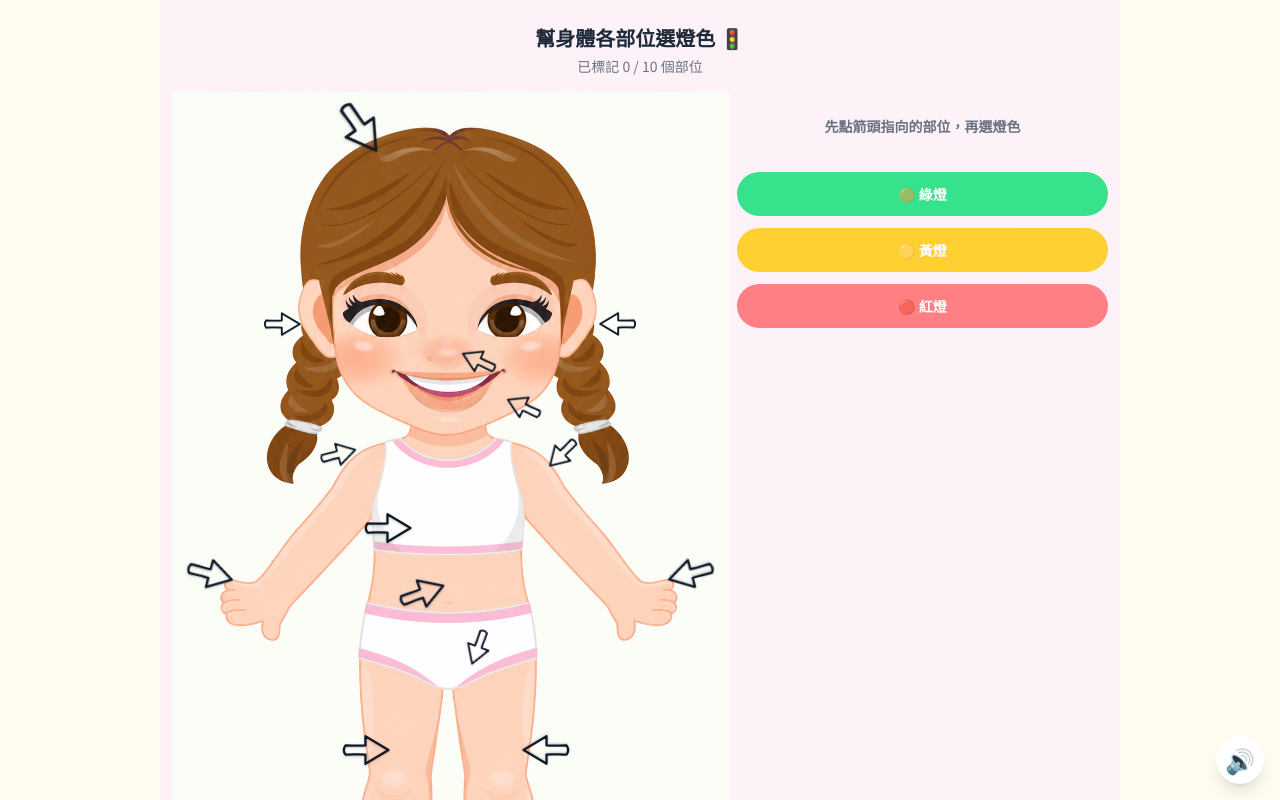
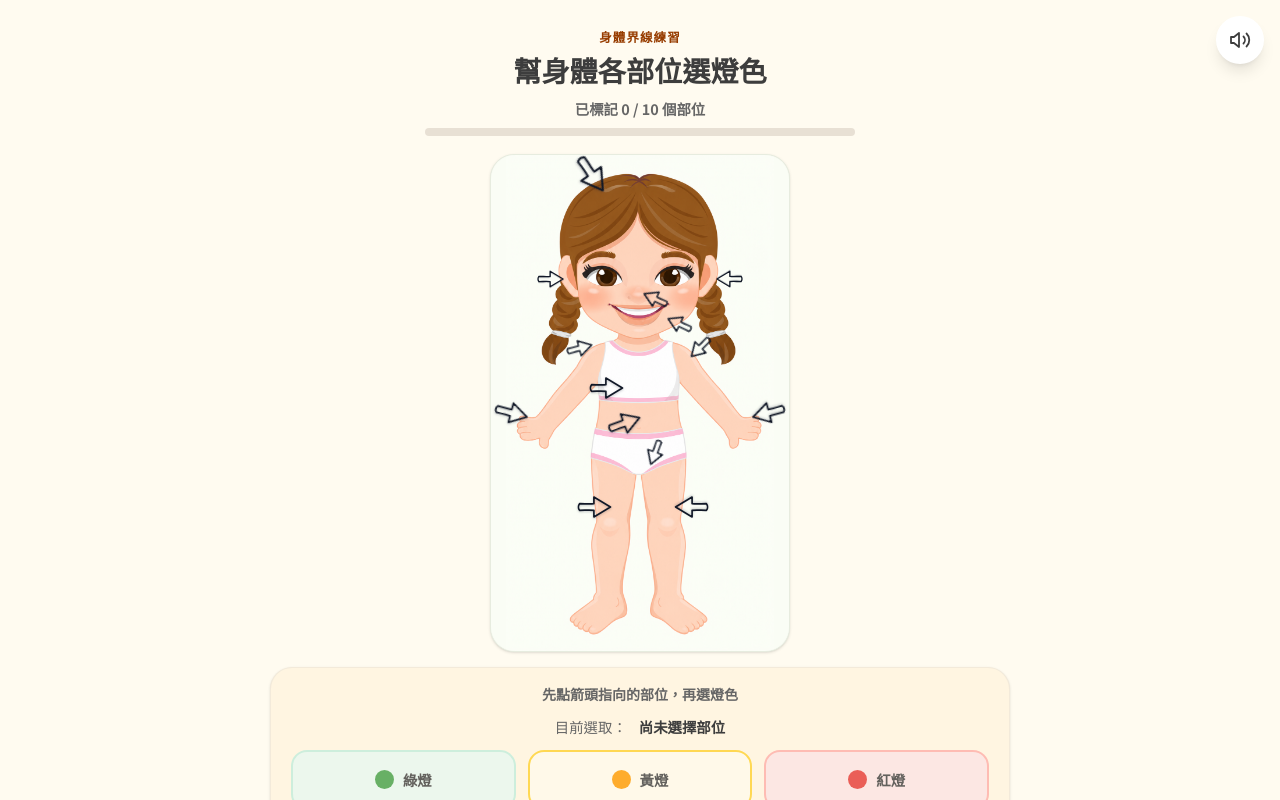
Before and after one commit to hohsiang-lab/client-renhe-child-safety-web, a React (Vite) app: page /body-traffic-light/mark in a window 1280 px wide. Shown: the top 800 px of the page. Built offline with nearby package versions, Linux system fonts and the light colour scheme.

Commit message:
feat(HO-3144): redesign body marking flow (#28)
Co-authored-by: hoh Dev <dev@hohsiamg.com.tw>

```diff
--- a/src/components/MuteButton.tsx
+++ b/src/components/MuteButton.tsx
@@ -7,10 +7,29 @@ export function MuteButton() {
     <button
       type="button"
       onClick={toggleMute}
-      className="fixed right-4 bottom-4 z-50 flex h-12 w-12 items-center justify-center rounded-full bg-white shadow-lg transition-colors hover:bg-gray-100 active:bg-gray-200"
+      className="fixed right-4 top-4 z-50 flex h-12 w-12 items-center justify-center rounded-full bg-white text-text-main shadow-lg transition-colors hover:bg-gray-100 active:bg-gray-200 focus-visible:outline-2 focus-visible:outline-offset-2 focus-visible:outline-primary"
       aria-label={isMuted ? "取消靜音" : "靜音"}
     >
-      <span className="text-2xl">{isMuted ? "🔇" : "🔊"}</span>
+      <svg
+        viewBox="0 0 24 24"
+        className="h-6 w-6"
+        fill="none"
+        stroke="currentColor"
+        strokeWidth="1.8"
+        strokeLinecap="round"
+        strokeLinejoin="round"
+        aria-hidden="true"
+      >
+        <path d="M11 5 6 9H3v6h3l5 4V5Z" />
+        {isMuted ? (
+          <path d="m16 9 5 6m0-6-5 6" />
+        ) : (
+          <>
+            <path d="M15.5 8.5a5 5 0 0 1 0 7" />
+            <path d="M18.5 5.5a9 9 0 0 1 0 13" />
+          </>
+        )}
+      </svg>
     </button>
   );
 }
--- a/src/pages/BodyMarkPage.tsx
+++ b/src/pages/BodyMarkPage.tsx
@@ -8,10 +8,30 @@ import {
   type LightColor,
 } from "../stores/useBodyTrafficLightStore";
 
-const COLOR_OPTIONS: { color: LightColor; label: string; bg: string }[] = [
-  { color: "green", label: "🟢 綠燈", bg: "bg-green-400" },
-  { color: "yellow", label: "🟡 黃燈", bg: "bg-yellow-400" },
-  { color: "red", label: "🔴 紅燈", bg: "bg-red-400" },
+const COLOR_OPTIONS: {
+  color: LightColor;
+  label: string;
+  buttonClassName: string;
+  dotClassName: string;
+}[] = [
+  {
+    color: "green",
+    label: "綠燈",
+    buttonClassName: "border-green-safe/60 bg-green-safe-bg",
+    dotClassName: "bg-green-safe-dark",
+  },
+  {
+    color: "yellow",
+    label: "黃燈",
+    buttonClassName: "border-amber-300 bg-amber-50",
+    dotClassName: "bg-amber-500",
+  },
+  {
+    color: "red",
+    label: "紅燈",
+    buttonClassName: "border-red-danger/60 bg-red-danger-bg",
+    dotClassName: "bg-red-danger-dark",
+  },
 ];
 
 type CalloutArrowDirection = "right" | "left" | "down";
@@ -44,10 +64,10 @@ function OutlinedCalloutArrow({
       className="shrink-0"
       style={{
         filter: "drop-shadow(0 1px 1px rgb(15 23 42 / 0.25))",
-        height: "clamp(1.125rem, 6vw, 2.5rem)",
+        height: "clamp(18px, 2.3vw, 32px)",
         transform: `rotate(${angle}deg) scale(${CALLOUT_ARROW_SCALE[size]})`,
         transformOrigin: "center",
-        width: "clamp(1.5rem, 8vw, 3.5rem)",
+        width: "clamp(24px, 3vw, 42px)",
       }}
       aria-hidden="true"
     >
@@ -197,23 +217,42 @@ export default function BodyMarkPage() {
   }
 
   return (
-    <div className="flex min-h-dvh flex-col bg-pink-50">
-      {/* Header */}
-      <div className="px-4 pt-6 text-center">
-        <h1 className="text-xl font-bold text-gray-800">幫身體各部位選燈色 🚦</h1>
-        <p className="mt-1 text-sm text-gray-500">
-          已標記 {Object.keys(marks).length} / {bodyPartsV2.length} 個部位
+    <div className="flex min-h-dvh flex-col items-center bg-warm-bg px-[clamp(14px,3vw,30px)] pb-[34px] pt-6 text-text-main max-[900px]:pt-4 max-[520px]:px-3 max-[520px]:pb-6 max-[520px]:pt-[13px]">
+      <header className="mt-1 mb-[18px] w-full max-w-[680px] text-center max-[900px]:mb-3 max-[520px]:mb-[9px]">
+        <p className="mb-[5px] text-[.78rem] font-extrabold tracking-[.09em] text-amber-800 max-[520px]:text-[.7rem]">
+          身體界線練習
         </p>
-      </div>
+        <h1 className="m-0 text-[clamp(1.35rem,2.2vw,1.9rem)] font-bold leading-[1.3] max-[520px]:text-[1.12rem]">
+          幫身體各部位選燈色
+        </h1>
+        <div className="mx-auto mt-[10px] w-full max-w-[430px] max-[520px]:mt-[7px]">
+          <p className="m-0 text-[.9rem] font-semibold leading-normal text-text-light max-[520px]:text-[.82rem]">
+            已標記 {Object.keys(marks).length} / {bodyPartsV2.length} 個部位
+          </p>
+          <div
+            className="mt-2 h-2 w-full overflow-hidden rounded-full bg-warm-muted"
+            role="progressbar"
+            aria-label="已標記部位"
+            aria-valuemin={0}
+            aria-valuemax={bodyPartsV2.length}
+            aria-valuenow={Object.keys(marks).length}
+          >
+            <div
+              className="h-full rounded-full bg-primary transition-[width]"
+              style={{ width: `${(Object.keys(marks).length / bodyPartsV2.length) * 100}%` }}
+            />
+          </div>
+        </div>
+      </header>
 
-      {/* Two-column layout */}
-      <div className="flex flex-1 items-start gap-2 px-3 pt-4">
-        {/* Left: doll image with hit zones */}
-        <div className="relative flex-[3]" style={{ userSelect: "none" }}>
+      <main className="flex w-full flex-1 flex-col items-center gap-[15px] max-[520px]:gap-[10px]">
+        <div
+          className="relative mx-auto w-fit max-w-full select-none rounded-[24px] border border-[#e7ecdf] bg-[#f5f8ef] shadow-sm max-[900px]:rounded-[20px] max-[520px]:rounded-[17px]"
+        >
           <img
             src={doll === "female" ? "/images/紅綠燈女.png" : "/images/紅綠燈難.png"}
             alt={doll === "female" ? "女生人偶" : "男生人偶"}
-            className="w-full"
+            className="block h-[min(62svh,610px)] w-auto max-w-full rounded-[24px] object-contain max-[900px]:h-[min(59svh,590px)] max-[900px]:rounded-[20px] max-[520px]:h-[min(50svh,430px)] max-[520px]:rounded-[17px]"
             draggable={false}
             data-testid="doll-image"
             onError={(e) => {
@@ -296,50 +335,47 @@ export default function BodyMarkPage() {
           </div>
         </div>
 
-        {/* Right: traffic light color picker */}
-        <div className="flex flex-[2] flex-col items-center gap-4 pt-6">
-          {/* Selected part name */}
-          <div className="min-h-[40px] text-center">
-            {selectedPartId ? (
-              <p className="text-sm font-medium text-gray-600">
-                已選：
-                <br />
-                <span className="font-bold text-gray-900">
-                  {bodyPartsV2.find((p) => p.id === selectedPartId)?.name}
-                </span>
-              </p>
-            ) : (
-              <p data-testid="body-mark-instruction" className="text-sm font-semibold text-gray-500">
-                先點箭頭指向的部位，再選燈色
-              </p>
-            )}
+        <section
+          aria-label="部位燈色選擇"
+          className="flex w-full max-w-[740px] flex-col items-center rounded-[22px] border border-warm-muted/50 bg-warm-card px-5 pt-4 pb-[18px] shadow-sm max-[900px]:rounded-[20px] max-[900px]:p-[15px] max-[520px]:rounded-[17px] max-[520px]:p-3"
+        >
+          <div className="w-full text-center">
+            <p data-testid="body-mark-instruction" className="mb-[9px] text-sm font-semibold leading-[1.5] text-text-light max-[520px]:mb-1.5 max-[520px]:text-[.85rem]">
+              先點箭頭指向的部位，再選燈色
+            </p>
+            <p data-testid="selected-body-part" aria-live="polite" className="mb-[11px] flex min-h-[25px] items-center justify-center gap-2 text-[.9rem] leading-normal text-text-light max-[520px]:mb-2 max-[520px]:text-[.84rem]">
+              目前選取：
+              <strong className="ml-1 font-bold text-text-main">
+                {selectedPartId
+                  ? bodyPartsV2.find((p) => p.id === selectedPartId)?.name
+                  : "尚未選擇部位"}
+              </strong>
+            </p>
           </div>
 
-          {/* Color buttons */}
-          <div className="flex w-full flex-col gap-3">
-            {COLOR_OPTIONS.map(({ color, label, bg }) => {
+          <div data-testid="color-picker" className="grid w-full grid-cols-3 gap-3 max-[900px]:gap-2 max-[520px]:gap-1.5">
+            {COLOR_OPTIONS.map(({ color, label, buttonClassName, dotClassName }) => {
               const isActive = selectedColor === color;
               return (
                 <button
                   key={color}
                   onClick={() => handleColorPick(color)}
                   disabled={!selectedPartId}
+                  aria-pressed={isActive}
                   className={[
-                    "w-full rounded-full py-3 text-sm font-bold text-white transition-all",
-                    bg,
-                    isActive ? "scale-105 shadow-lg" : "opacity-80",
-                    !selectedPartId
-                      ? "cursor-not-allowed opacity-40"
-                      : "cursor-pointer hover:brightness-105",
+                    "flex min-h-[60px] w-full flex-row items-center justify-center gap-[9px] rounded-2xl border-2 px-3 py-2.5 text-[.9rem] font-extrabold text-text-main transition-all focus-visible:outline-2 focus-visible:outline-offset-2 focus-visible:outline-primary max-[900px]:min-h-[68px] max-[520px]:min-h-[60px] max-[520px]:flex-col max-[520px]:gap-[3px] max-[520px]:px-[3px] max-[520px]:py-2 max-[520px]:text-[.82rem]",
+                    buttonClassName,
+                    isActive ? "border-primary shadow-md ring-2 ring-primary/20" : "hover:brightness-95",
+                    !selectedPartId ? "cursor-not-allowed opacity-80" : "cursor-pointer",
                   ].join(" ")}
                 >
-                  {label}
+                  <span aria-hidden="true" className={`h-[19px] w-[19px] rounded-full max-[520px]:h-[17px] max-[520px]:w-[17px] ${dotClassName}`} />
+                  <span>{label}</span>
                 </button>
               );
             })}
           </div>
 
-          {/* Complete button appears here when all parts marked */}
           <AnimatePresence>
             {isComplete && (
               <motion.button
@@ -349,14 +385,14 @@ export default function BodyMarkPage() {
                 exit={{ opacity: 0, scale: 0.8 }}
                 transition={{ type: "spring", stiffness: 300, damping: 25 }}
                 onClick={() => navigate("/body-traffic-light/touch-test")}
-                className="w-full rounded-full bg-green-500 py-3 text-base font-bold text-white shadow-lg"
+                className="mt-3 min-h-[52px] w-full rounded-[15px] bg-green-safe-dark px-5 py-3 text-base font-bold text-white shadow-md transition-colors hover:brightness-95"
               >
-                完成設定 ✅
+                完成設定
               </motion.button>
             )}
           </AnimatePresence>
-        </div>
-      </div>
+        </section>
+      </main>
     </div>
   );
 }
```
